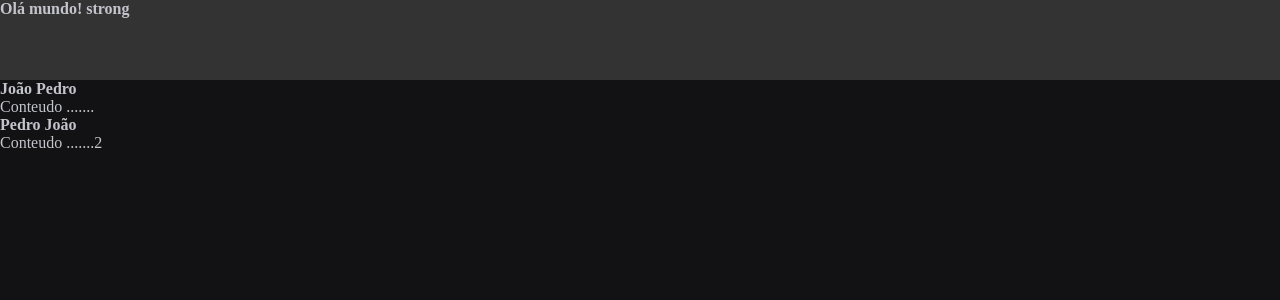
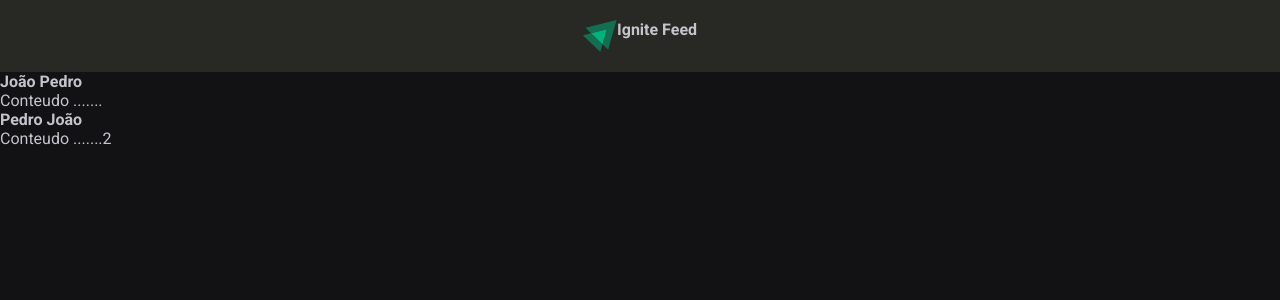
Before and after one commit to joaopelisson/ReactJS_IgniteFeed, a React (Vite) app: page / in a window 1280 px wide. Shown: the top 300 px of the page. Built offline with nearby package versions, Linux system fonts and the light colour scheme.

Commit message:
Component: Header

```diff
--- a/src/components/Header.jsx
+++ b/src/components/Header.jsx
@@ -1,10 +1,12 @@
-import styles from  './Header.module.css'
+import styles from  './Header.module.css';
+
+import igniteLogo from '../assets/ignite-logo.svg';
+
 export function Header(){
     return (
         <header className={styles.header}>
-            <strong >
-                Olá mundo! strong
-            </strong>
+            <img src={igniteLogo} alt="Logo Ignite" />
+            <strong >Ignite Feed</strong>
         </header>
     )
 }
--- a/src/components/Header.module.css
+++ b/src/components/Header.module.css
@@ -1,4 +1,10 @@
 .header{
-    background: #333;
-    height: 80px;
+    background: var(--gray-800);
+    display: flex;
+    justify-content: center;
+    padding: 1.25rem 0;
 }
+
+.header img{
+    height: 2rem;
+}
--- a/src/global.css
+++ b/src/global.css
@@ -24,7 +24,7 @@ body{
 }
 
 body, input, textarea, button {
-    font-family: : 'Roboto', sans-serif;
+    font-family: 'Roboto', sans-serif;
     font-weight: 400;
     font-size: 1rem;
 }
```
Also changed, not shown: index.html (+5 -2 lines), src/assets/ignite-logo.svg (added).
